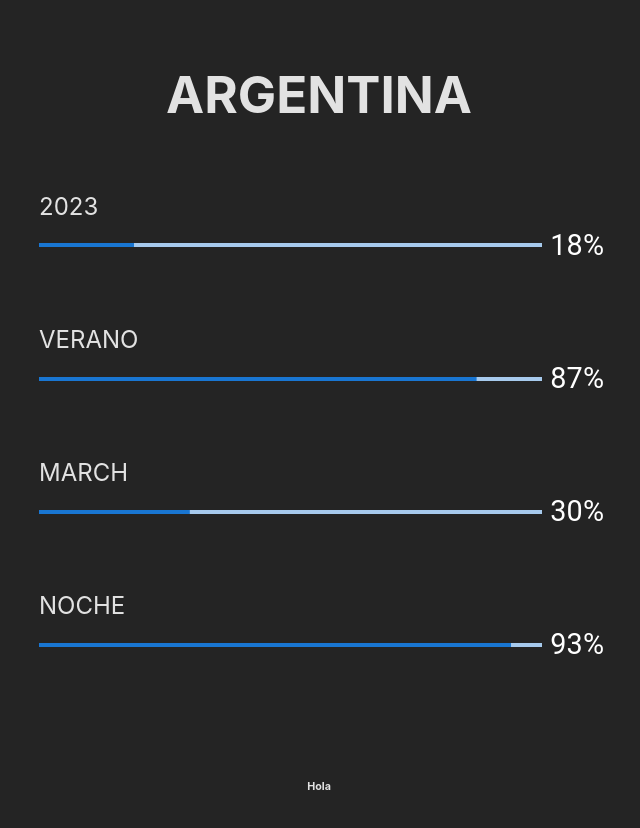
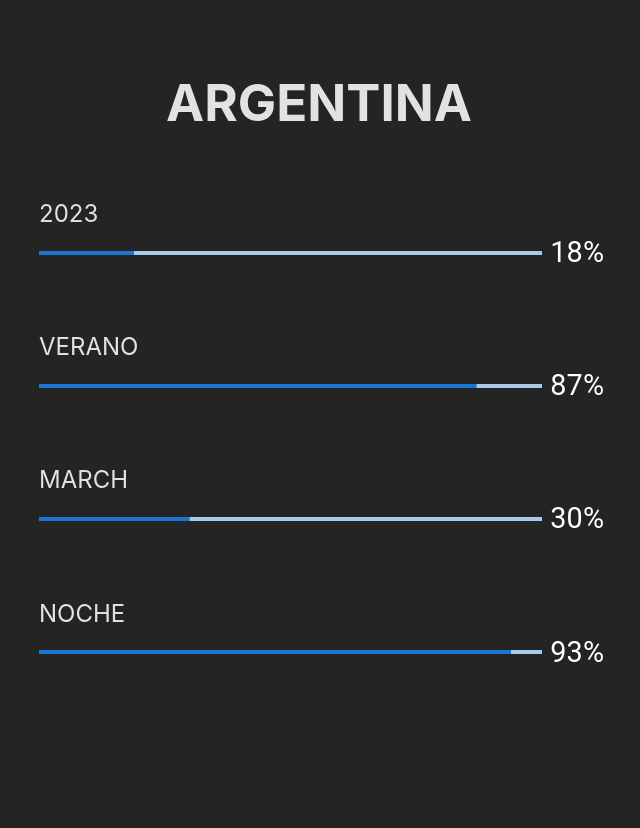
Before and after one commit to Jose-Bocci/time-progress-app, a React (Vite) app: page / in a window 1280 px wide. Shown: the top 828 px of the page, without its empty margins (321-961 px from the left). After the commit the page ends 800 px from the top, so only its background shows below. Built offline with nearby package versions, Linux system fonts and the light colour scheme.

Commit message:
Update App.jsx

```diff
--- a/src/App.jsx
+++ b/src/App.jsx
@@ -103,7 +103,6 @@ function App() {
             {dayValue} <LinearProgressWithLabel value={dayPercentageValue} />
           </div>
         </div>
-        <h6>Hola</h6>
       </div>
     );
   } catch (error) {
```
